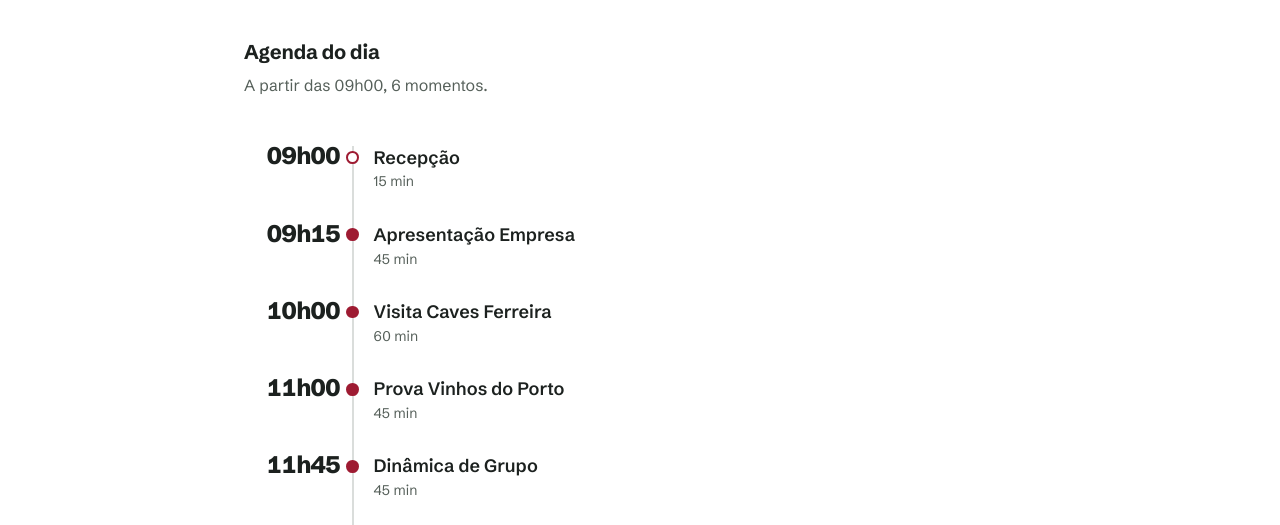
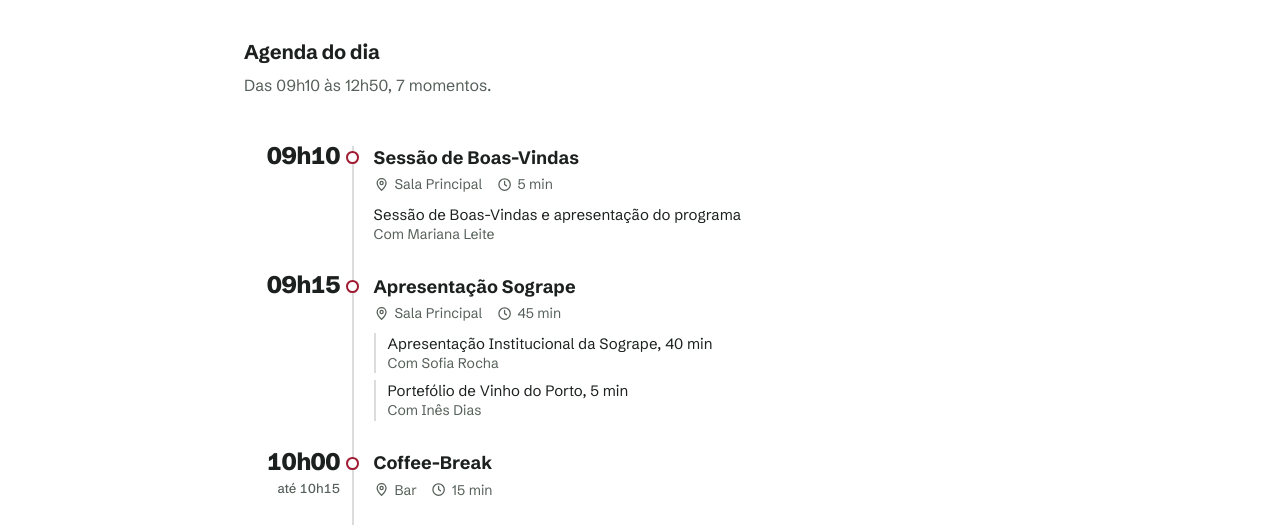
Before and after one commit to BrunoJusta/programa-ferreira, a plain HTML site: page index.html in a window 1280 px wide. Shown: the part 425-950 px from the top of the page. Drawn offline with Linux system fonts and the light colour scheme.

Commit message:
Add files via upload

```diff
--- a/index.html
+++ b/index.html
@@ -91,10 +91,27 @@
     background: var(--accent); border: 2px solid var(--accent);
     position: relative; z-index: 1;
   }
-  .slot:first-child .dot, .slot:last-child .dot { background: var(--bg); }
+  .slot .dot { background: var(--bg); }
+  .slot.hl .dot { background: var(--accent); }
   .slot .what { min-width: 0; padding-left: .5rem; overflow-wrap: anywhere; }
-  .slot .title { display: block; font-size: 1.125rem; font-weight: 600; line-height: 1.3; margin-top: .2rem; }
-  .slot .meta { display: block; color: var(--muted); font-size: .875rem; margin-top: .15rem; }
+  .slot .title { display: block; font-size: 1.125rem; font-weight: 700; line-height: 1.3; margin-top: .2rem; }
+  .slot > div:first-child { text-align: right; }
+  .slot time { display: block; }
+  .slot .until { display: block; text-align: right; color: var(--muted); font-size: .8125rem; font-weight: 500; font-variant-numeric: tabular-nums; margin-top: .1rem; }
+  .facts { display: flex; flex-wrap: wrap; gap: .25rem .9rem; margin-top: .3rem; color: var(--muted); font-size: .875rem; }
+  .facts span { display: inline-flex; align-items: center; gap: .35rem; }
+  .facts svg { width: .95rem; height: .95rem; flex: none; }
+  .parts { list-style: none; margin: .55rem 0 0; padding: 0; display: grid; gap: .45rem; }
+  .part { font-size: .9375rem; line-height: 1.4; }
+  .part .desc { display: block; }
+  .part .who { display: block; color: var(--muted); font-size: .875rem; }
+  .parts.multi .part { padding-left: .75rem; border-left: 2px solid var(--line); }
+
+  .slot.hl .what {
+    background: color-mix(in srgb, var(--accent) 10%, var(--surface));
+    border-radius: 12px; padding: .65rem .95rem .75rem; margin-top: -.45rem;
+  }
+  .slot.hl .title { margin-top: 0; }
 
   @media (max-width: 520px) {
     .slot { grid-template-columns: 4.6rem 1.4rem minmax(0, 1fr); }
@@ -133,34 +150,148 @@
 
 <script>
   /* ================= EDITAR AQUI =================
-     Hora de início e nome de cada momento, por ordem.
-     A duração mostrada é calculada até ao momento seguinte. */
+     hora: início. fim: só quando o horário é um intervalo.
+     partes: descrição, duração (min) e responsável; pode haver várias. */
   const PROGRAMA = [
-    { hora: "09:00", titulo: "Recepção" },
-    { hora: "09:15", titulo: "Apresentação Empresa" },
-    { hora: "10:00", titulo: "Visita Caves Ferreira" },
-    { hora: "11:00", titulo: "Prova Vinhos do Porto" },
-    { hora: "11:45", titulo: "Dinâmica de Grupo" },
-    { hora: "12:30", titulo: "Foto de Grupo e Encerramento" }
+    {
+      "hora": "09:10",
+      "titulo": "Sessão de Boas-Vindas",
+      "local": "Sala Principal",
+      "partes": [
+        {
+          "descricao": "Sessão de Boas-Vindas e apresentação do programa",
+          "duracao": 5,
+          "responsavel": "Mariana Leite"
+        }
+      ]
+    },
+    {
+      "hora": "09:15",
+      "titulo": "Apresentação Sogrape",
+      "local": "Sala Principal",
+      "partes": [
+        {
+          "descricao": "Apresentação Institucional da Sogrape",
+          "duracao": 40,
+          "responsavel": "Sofia Rocha"
+        },
+        {
+          "descricao": "Portefólio de Vinho do Porto",
+          "duracao": 5,
+          "responsavel": "Inês Dias"
+        }
+      ]
+    },
+    {
+      "hora": "10:00",
+      "fim": "10:15",
+      "titulo": "Coffee-Break",
+      "local": "Bar",
+      "partes": [
+        {
+          "duracao": 15
+        }
+      ]
+    },
+    {
+      "hora": "10:15",
+      "fim": "11:00",
+      "titulo": "Visita Caves Ferreira",
+      "local": "Recepção Caves Ferreira",
+      "partes": [
+        {
+          "descricao": "Walking Tour",
+          "duracao": 45,
+          "responsavel": "Grape Ideas"
+        }
+      ]
+    },
+    {
+      "hora": "11:00",
+      "fim": "11:30",
+      "titulo": "Prova de Vinho do Porto",
+      "local": "Sala Arcadas",
+      "partes": [
+        {
+          "descricao": "Porto Ferreira Branco Classic + Sandeman Ruby Classic",
+          "duracao": 30,
+          "responsavel": "Mariana Alves"
+        }
+      ]
+    },
+    {
+      "hora": "11:45",
+      "titulo": "Dinâmica de Grupo",
+      "local": "Sala Principal",
+      "partes": [
+        {
+          "duracao": 60,
+          "responsavel": "Inês Dias"
+        }
+      ]
+    },
+    {
+      "hora": "12:45",
+      "titulo": "Sessão de Encerramento",
+      "local": "Sala Principal",
+      "partes": [
+        {
+          "descricao": "Mensagem final",
+          "duracao": 5
+        }
+      ]
+    }
   ];
   /* =============================================== */
 
   const toMin = h => { const [a, b] = h.split(":").map(Number); return a * 60 + b; };
   const pad = n => String(n).padStart(2, "0");
-  const fmt = h => { const m = toMin(h); return `${pad(Math.floor(m / 60))}h${pad(m % 60)}`; };
+  const fmtM = m => `${pad(Math.floor(m / 60))}h${pad(m % 60)}`;
+  const fmt = h => fmtM(toMin(h));
+  const total = l => l.partes.reduce((s, p) => s + (p.duracao || 0), 0);
+  const el = (tag, cls, txt) => { const e = document.createElement(tag); if (cls) e.className = cls; if (txt != null) e.textContent = txt; return e; };
+
+  const ICON_PIN = '<svg viewBox="0 0 24 24" fill="none" stroke="currentColor" stroke-width="2" stroke-linecap="round" stroke-linejoin="round" aria-hidden="true"><path d="M12 21s-7-6.2-7-11.5A7 7 0 0 1 19 9.5C19 14.8 12 21 12 21z"/><circle cx="12" cy="9.5" r="2.5"/></svg>';
+  const ICON_CLOCK = '<svg viewBox="0 0 24 24" fill="none" stroke="currentColor" stroke-width="2" stroke-linecap="round" stroke-linejoin="round" aria-hidden="true"><circle cx="12" cy="12" r="9"/><path d="M12 7v5l3 2"/></svg>';
+
+  const ultimo = PROGRAMA.at(-1);
+  document.getElementById("sub").textContent =
+    `Das ${fmt(PROGRAMA[0].hora)} às ${fmtM(toMin(ultimo.hora) + total(ultimo))}, ${PROGRAMA.length} momentos.`;
 
   const list = document.getElementById("timeline");
-  document.getElementById("sub").textContent =
-    `A partir das ${fmt(PROGRAMA[0].hora)}, ${PROGRAMA.length} momentos.`;
+  PROGRAMA.forEach((l, i) => {
+    const li = el("li", "slot" + (l.destaque ? " hl" : ""));
+    li.style.setProperty("--i", i);
 
-  PROGRAMA.forEach((l, i) => {
-    const next = PROGRAMA[i + 1];
-    const dur = next ? toMin(next.hora) - toMin(l.hora) : null;
-    const li = document.createElement("li");
-    li.className = "slot";
-    li.style.setProperty("--i", i);
-    li.innerHTML = `<time datetime="${l.hora}">${fmt(l.hora)}</time><span class="dot" aria-hidden="true"></span><span class="what"><span class="title"></span>${dur ? `<span class="meta">${dur} min</span>` : ""}</span>`;
-    li.querySelector(".title").textContent = l.titulo;
+    const tcol = el("div");
+    const time = el("time", null, fmt(l.hora)); time.dateTime = l.hora;
+    tcol.append(time);
+    if (l.fim) tcol.append(el("span", "until", `até ${fmt(l.fim)}`));
+    li.append(tcol, el("span", "dot"));
+    li.lastChild.setAttribute("aria-hidden", "true");
+
+    const what = el("div", "what");
+    what.append(el("span", "title", l.titulo));
+
+    const facts = el("div", "facts");
+    if (l.local) { const f = el("span"); f.innerHTML = ICON_PIN; f.append(l.local); facts.append(f); }
+    const d = total(l);
+    if (d) { const f = el("span"); f.innerHTML = ICON_CLOCK; f.append(`${d}\u00a0min`); facts.append(f); }
+    what.append(facts);
+
+    const partes = l.partes.filter(p => p.descricao || p.responsavel);
+    if (partes.length) {
+      const multi = partes.length > 1;
+      const ul = el("ul", "parts" + (multi ? " multi" : ""));
+      partes.forEach(p => {
+        const pi = el("li", "part");
+        if (p.descricao) pi.append(el("span", "desc", multi && p.duracao ? `${p.descricao}, ${p.duracao}\u00a0min` : p.descricao));
+        if (p.responsavel) pi.append(el("span", "who", `Com ${p.responsavel}`));
+        ul.append(pi);
+      });
+      what.append(ul);
+    }
+    li.append(what);
     list.append(li);
   });
 </script>
```
